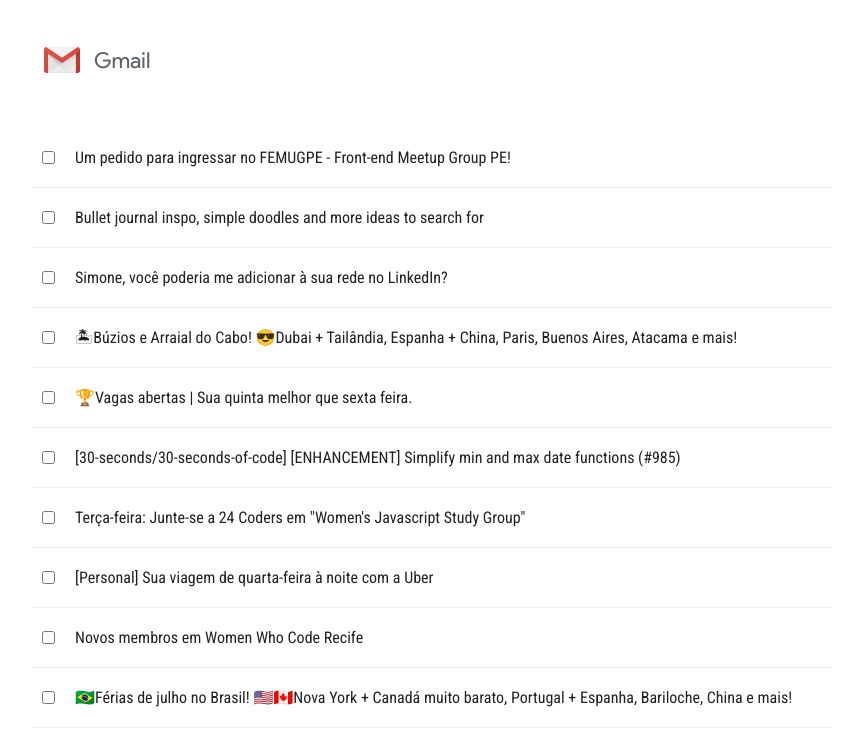
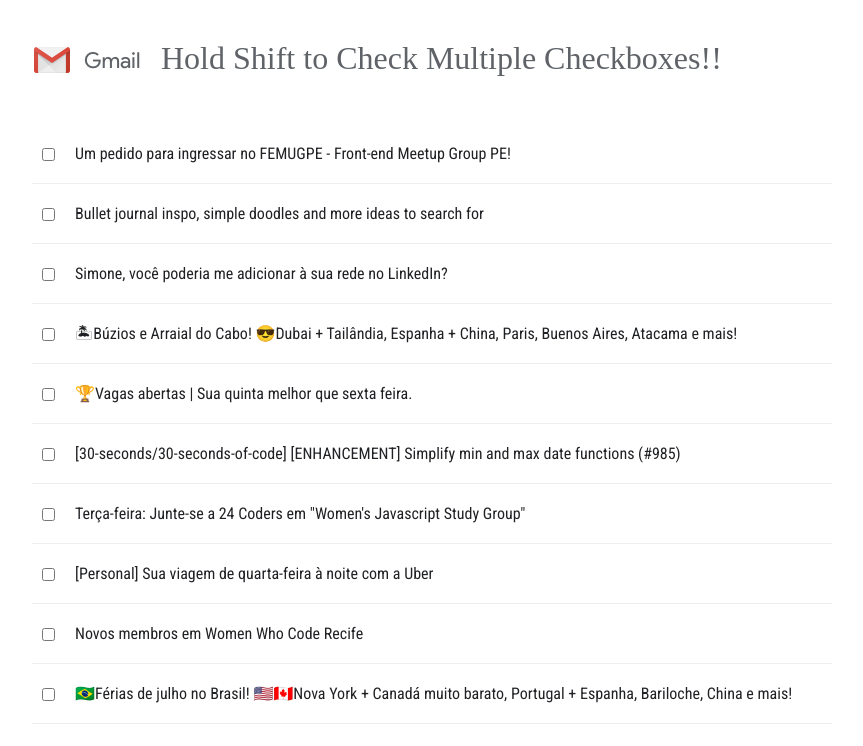
Before and after one commit to simoneas02/javascript30, a website: page apps/check-checkboxes/index.html in a window 1280 px wide. Shown: the whole page, without its empty margins (8-871 px from the left). Drawn offline with nearby package versions, Linux system fonts and the light colour scheme.

Commit message:
add a title

```diff
--- a/apps/check-checkboxes/assets/style/index.css
+++ b/apps/check-checkboxes/assets/style/index.css
@@ -15,8 +15,19 @@
 	background: #ffffffe6;
 }
 
+.container__group {
+	display: flex;
+	margin-top: 40px;
+}
+
+.container__figure {
+	margin: 0 20px 0 40px;
+}
+
 .container__title {
-	margin: 40px 0 0 50px;
+	margin: 0;
+	color: #5f6368;
+	font-weight: 300;
 }
 
 .list {
--- a/apps/check-checkboxes/index.html
+++ b/apps/check-checkboxes/index.html
@@ -42,7 +42,12 @@
 
   <body>
     <main class="container">
-      <h1 class="container__title"><img src="./assets/img/logo_gmail.png" alt="gmail logo image"/></h1>
+      <div class="container__group">
+        <figure class="container__figure">
+          <img src="./assets/img/logo_gmail.png" alt="gmail logo image" />
+        </figure>
+        <h1 class="container__title">Hold Shift to Check Multiple Checkboxes!!</h1>
+      </div>
 
       <ul class="list">
         <li class="list__item">
```
